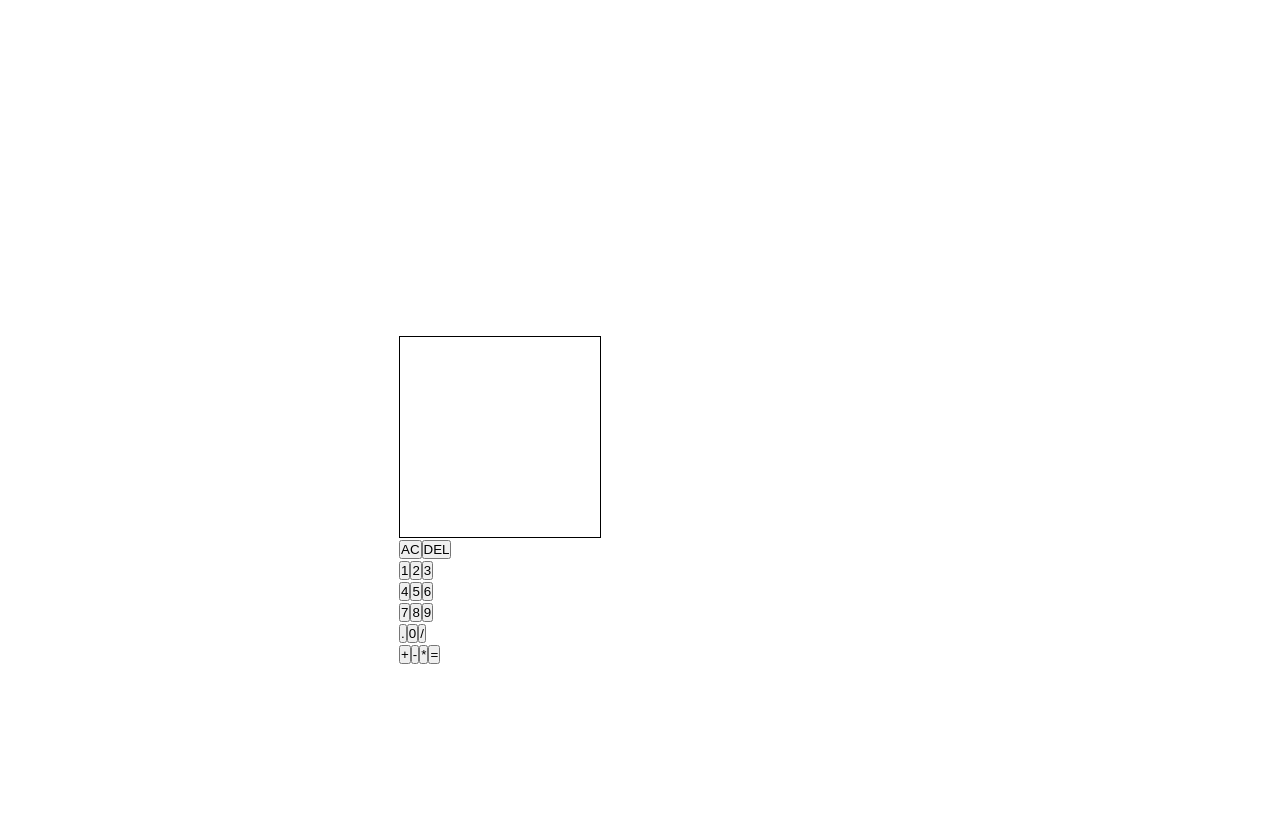
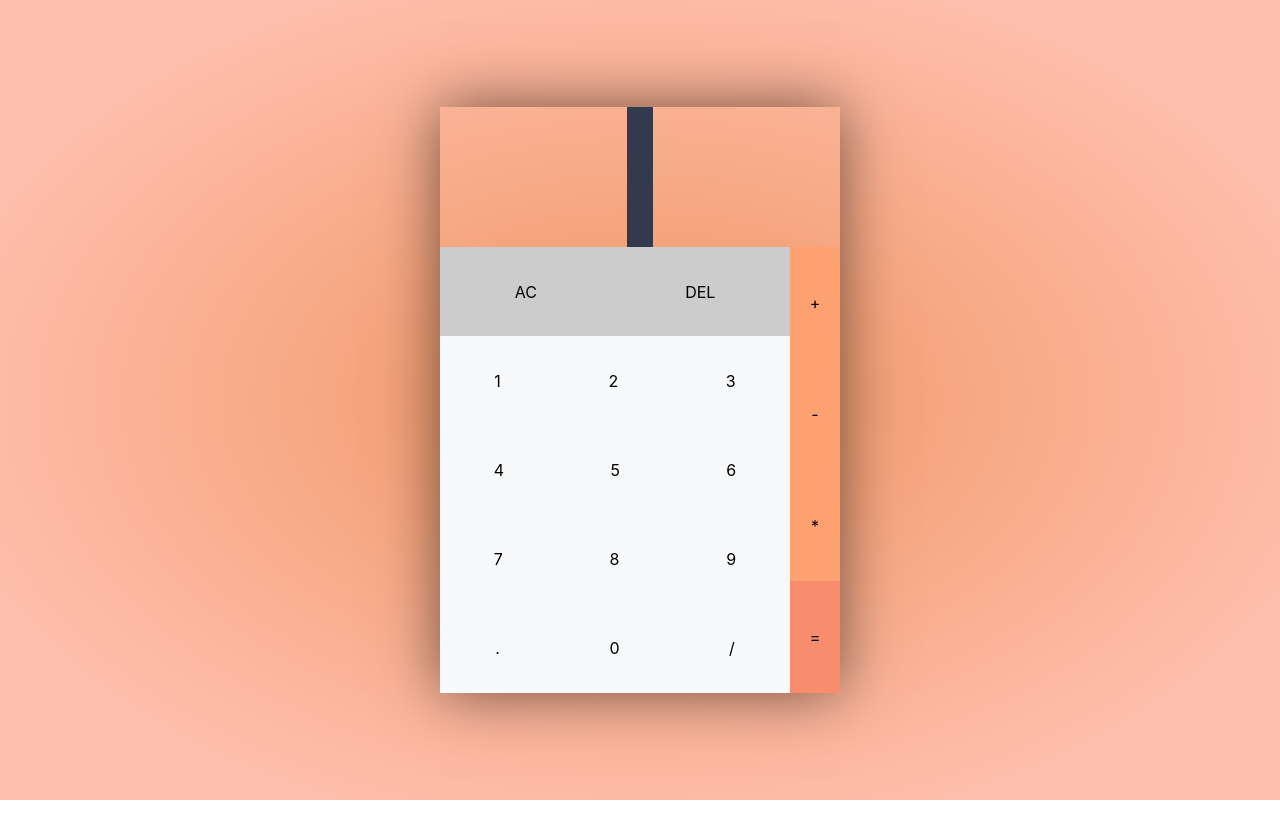
Before and after one commit to ramicurros/ReactCalculator-Public, a React (Create React App) app in the folder app/: page / in a window 1280 px wide. Shown: the top 838 px of the page. After the commit the page ends 800 px from the top, so only its background shows below. Built offline with nearby package versions, Linux system fonts and the light colour scheme.

Commit message:
COMPLETE STYLING AND LAYOUT REWORK

```diff
--- a/app/public/index.html
+++ b/app/public/index.html
@@ -2,7 +2,8 @@
 <html lang="en">
   <head>
     <meta charset="utf-8" />
-
+    <link href="https://cdn.jsdelivr.net/npm/bootstrap@5.3.0-alpha1/dist/css/bootstrap.min.css" rel="stylesheet" integrity="sha384-GLhlTQ8iRABdZLl6O3oVMWSktQOp6b7In1Zl3/Jr59b6EGGoI1aFkw7cmDA6j6gD" crossorigin="anonymous">
+    <script defer src="https://cdn.jsdelivr.net/npm/bootstrap@5.3.0-alpha1/dist/js/bootstrap.bundle.min.js" integrity="sha384-w76AqPfDkMBDXo30jS1Sgez6pr3x5MlQ1ZAGC+nuZB+EYdgRZgiwxhTBTkF7CXvN" crossorigin="anonymous"></script>
   </head>
   <body>
     <noscript>You need to enable JavaScript to run this app.</noscript>
--- a/app/src/App.css
+++ b/app/src/App.css
@@ -3,33 +3,102 @@
   padding: 0;
 }
 
-#App{
-  display: flex;
+.App{
   align-items: center;
-  justify-content: center;
-  width: 1000px;
-  height: 1000px;
+  width: 100vw;
+  height: 100vh;
+  background: radial-gradient(ellipse farthest-corner at center center, #ef9560 0%, #ffbfad 80%);
+background: -webkit-radial-gradient(ellipse farthest-corner at center center, #ef9560 0%, #ffbfad 80%);
+background: -moz-radial-gradient(ellipse farthest-corner at center center, #ef9560 0%, #ffbfad 80%);
 }
 
-#calculator{
-  display: flex;
-  flex-direction: column;
+.calculator-wrapper{
+  height: auto;
+  width: auto;
+  box-shadow: 0px 0px 57px 0px rgba(0,0,0,0.54);
+  -webkit-box-shadow: 0px 0px 57px 0px rgba(0,0,0,0.54);
+  -moz-box-shadow: 0px 0px 57px 0px rgba(0,0,0,0.54);
 }
 
 .display{
-  display: flex;
-  flex-direction: column;
-  height: 200px;
-  width: 200px;
-  border: 1px solid black;
+  height: 140px;
+  width: stretch;
+  background-color: #333A4D ;
 }
 
-.numberDisplay{
-  height: 100px;
-  width: 200px;
+.display .operationDisplay{
+  height: 60px;
+  font-size: 30px;
+  color: rgb(94, 223, 180);
+}
+.display .inputDisplay{
+  height: 80px;
+  font-size: 45px;
+  color: rgb(141, 248, 216);
 }
 
-.input{
-  height: 100px;
-  width: 200px;
+.calculator-buttons{
+  height: 450px;
+  width: 400px;
 }
+
+.row-buttons{
+  width: 350px;
+}
+
+.column-buttons{
+  width: 50px;
+}
+
+.rows{
+  height: 90px;
+}
+
+.calculator-button{
+  border-radius: 0%;
+}
+/*display*/
+.display{
+  padding: 0.8rem;
+}
+.display .operationDisplay{
+  color: rgb(94, 223, 180);
+}
+.display .inputDisplay{
+  color: rgb(141, 248, 216);
+}
+/*botones*/
+.btn-group, .btn-group:active, .btn:hover{
+  border: none;
+  z-index: 0;
+}
+.btn-group .calculator-button{
+  border: none;
+}
+
+.btn.top-buttons{
+  color: black;
+  background-color: #CCCCCC;
+}
+
+.btn.btn.top-buttons:hover{
+  background-color: #979797;
+}
+
+.btn.operation-button{
+  color: rgb(0, 0, 0);
+  background-color: #FEA170;
+  border: none;
+}
+
+.btn.operation-button:hover{
+  background-color: #e66c46;
+}
+
+#equals.btn{
+  color: rgb(0, 0, 0);;
+  background-color: #F78D6C;
+}
+#equals.btn:hover{
+  background-color: #db5932;
+}
--- a/app/src/App.js
+++ b/app/src/App.js
@@ -9,7 +9,10 @@ function reducer(state, { type, payload }) {
   switch (type) {
     case ACTIONS.ADD_NUMBER:
       if (payload.character === '0' && state.currentNumber === '0') { return state }
+      if (payload.character === '.' && state.currentNumber == null) { return {...state, currentNumber: '0.'} }
       if (payload.character === '.' && state.currentNumber.includes('.')) { return state }
+      if (`${state.currentNumber}`.length > 14) { return state }
+      if (state.currentNumber === 'ERROR') { return { ...state, currentNumber: `${payload.character}` } }
       return { ...state, currentNumber: `${state.currentNumber || ''}${payload.character}` }
     case ACTIONS.DELETE_NUMBER: return {}
     case ACTIONS.CLEAR: return {}
@@ -20,6 +23,7 @@ function reducer(state, { type, payload }) {
       return { ...state, operation: payload.operation, prevNumber: calculate(state), currentNumber: null, }
     case ACTIONS.SET_RESULT:
       if (state.currentNumber == null || state.prevNumber == null || state.operation == null) { return state }
+      if (`${state.prevNumber}`.length > 14) { return { ...state, currentNumber: 'ERROR', prevNumber: null, operation: null, } }
       return { ...state, currentNumber: calculate(state), prevNumber: null, operation: null, }
   }
 }
@@ -38,42 +42,44 @@ function App() {
 
 
   return (
-    <div id='App'>
-      <div id='calculator'>
-        <div id='display' className='display'>
-          <div className='operationDisplay'>{state.prevNumber} {state.operation}</div>
-          <div className='inputDisplay'>{state.currentNumber}</div>
+    <div id='App' className='d-flex justify-content-center App'>
+      <div id='calculator' className='d-flex align-items-center flex-column calculator-wrapper'>
+        <div id='display' className='d-flex flex-column  display'>
+          <div className='d-flex flex-row operationDisplay'>{state.prevNumber} {state.operation}</div>
+          <div className='d-flex flex-row inputDisplay'>{state.currentNumber}</div>
         </div>
-        <div id='calculator-buttons'>
-          <div id='row-0'>
-            <CalculatorButton id='clear' classname='AC' character='AC' dispatch={dispatch} />
-            <CalculatorButton id='DEL' classname='DEL' character='DEL' dispatch={dispatch} />
+        <div id='calculator-buttons' className='d-flex flex-row btn-group'>
+          <div className='d-flex flex-column btn-group-vertical row-buttons'>
+            <div id='row-0' className='btn-group rows'>
+              <CalculatorButton id='clear' classname='btn top-buttons  calculator-button' character='AC' dispatch={dispatch} />
+              <CalculatorButton id='DEL' classname='btn top-buttons calculator-button' character='DEL' dispatch={dispatch} />
+            </div>
+            <div id='row-1' className='btn-group rows'>
+              <CalculatorButton id='one' classname='btn btn-light calculator-button' character='1' dispatch={dispatch} />
+              <CalculatorButton id='two' classname='btn btn-light calculator-button' character='2' dispatch={dispatch} />
+              <CalculatorButton id='three' classname='btn btn-light calculator-button' character='3' dispatch={dispatch} />
+            </div>
+            <div id='row-2' className='btn-group rows'>
+              <CalculatorButton id='four' classname='btn btn-light calculator-button' character='4' dispatch={dispatch} />
+              <CalculatorButton id='five' classname='btn btn-light calculator-button' character='5' dispatch={dispatch} />
+              <CalculatorButton id='six' classname='btn btn-light calculator-button' character='6' dispatch={dispatch} />
+            </div>
+            <div id='row-3' className='btn-group rows'>
+              <CalculatorButton id='seven' classname='btn btn-light calculator-button' character='7' dispatch={dispatch} />
+              <CalculatorButton id='eight' classname='btn btn-light calculator-button' character='8' dispatch={dispatch} />
+              <CalculatorButton id='nine' classname='btn btn-light calculator-button' character='9' dispatch={dispatch} />
+            </div>
+            <div id='row-4' className='btn-group rows'>
+              <CalculatorButton id='decimal' classname='btn  btn-light calculator-button' character='.' dispatch={dispatch} />
+              <CalculatorButton id='zero' classname='btn btn-light calculator-button' character='0' dispatch={dispatch} />
+              <OperationButton id='divide' classname='btn  btn-light calculator-button' operation='/' dispatch={dispatch} />
+            </div>
           </div>
-          <div id='row-1'>
-            <CalculatorButton id='one' classname='1' character='1' dispatch={dispatch} />
-            <CalculatorButton id='two' classname='2' character='2' dispatch={dispatch} />
-            <CalculatorButton id='three' classname='3' character='3' dispatch={dispatch} />
-          </div>
-          <div id='row-2'>
-            <CalculatorButton id='four' classname='4' character='4' dispatch={dispatch} />
-            <CalculatorButton id='five' classname='5' character='5' dispatch={dispatch} />
-            <CalculatorButton id='six' classname='6' character='6' dispatch={dispatch} />
-          </div>
-          <div id='row-3'>
-            <CalculatorButton id='seven' classname='7' character='7' dispatch={dispatch} />
-            <CalculatorButton id='eight' classname='8' character='8' dispatch={dispatch} />
-            <CalculatorButton id='nine' classname='9' character='9' dispatch={dispatch} />
-          </div>
-          <div id='row-4'>
-            <CalculatorButton id='decimal' classname='.' character='.' dispatch={dispatch} />
-            <CalculatorButton id='zero' classname='0' character='0' dispatch={dispatch} />
-            <OperationButton id='divide' classname='/' operation='/' dispatch={dispatch} />
-          </div>
-          <div id='column'>
-            <OperationButton id='add' classname='+' operation='+' dispatch={dispatch} />
-            <OperationButton id='substract' classname='-' operation='-' dispatch={dispatch} />
-            <OperationButton id='multiply' classname='*' operation='*' dispatch={dispatch} />
-            <OperationButton id='equals' classname='=' operation='=' dispatch={dispatch} />
+          <div id='operation-buttons' className='d-flex flex-column btn-group-vertical column-buttons'>
+            <OperationButton id='add' classname='btn  operation-button calculator-button' operation='+' dispatch={dispatch} />
+            <OperationButton id='substract' classname='btn  operation-button calculator-button' operation='-' dispatch={dispatch} />
+            <OperationButton id='multiply' classname='btn  operation-button calculator-button' operation='*' dispatch={dispatch} />
+            <OperationButton id='equals' classname='btn  calculator-button' operation='=' dispatch={dispatch} />
           </div>
         </div>
       </div>
--- a/app/src/components/CalculatorButton.js
+++ b/app/src/components/CalculatorButton.js
@@ -1,15 +1,29 @@
 import { ACTIONS } from "../App";
 
-function CalculatorButton({id, classname, character, dispatch}){
-
-
-	return(
-		<>
-			<button id={id} className={ classname } onClick={() =>{dispatch({type: ACTIONS.ADD_NUMBER, payload: { character } })}}>
-				{character}
-			</button>
-		</>
-	);
+function CalculatorButton({ id, classname, character, dispatch }) {
+	switch (character) {
+		case 'DEL': return (
+			<>
+				<button id={id} className={classname} onClick={() => { dispatch({ type: ACTIONS.DELETE_NUMBER, payload: { character } }) }}>
+					{character}
+				</button>
+			</>
+		);
+		case 'AC': return (
+			<>
+				<button id={id} className={classname} onClick={() => { dispatch({ type: ACTIONS.CLEAR, payload: { character } }) }}>
+					{character}
+				</button>
+			</>
+		);
+		default: return (
+			<>
+				<button id={id} className={classname} onClick={() => { dispatch({ type: ACTIONS.ADD_NUMBER, payload: { character } }) }}>
+					{character}
+				</button>
+			</>
+		);
+	}
 }
 
 export default CalculatorButton;
```
